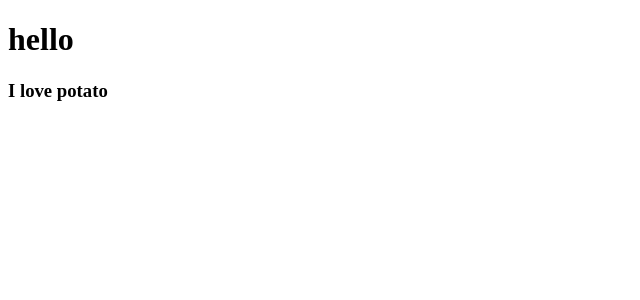
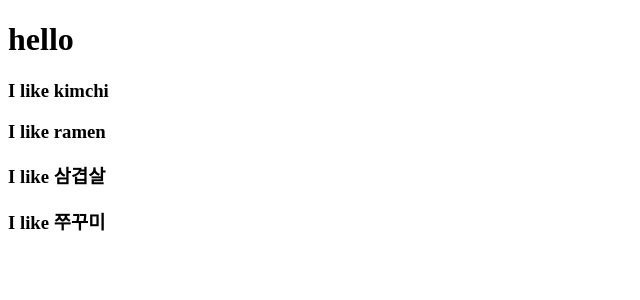
Before and after one commit to ttaerrim/movie-app, a React (Create React App) app: page / in a window 1280 px wide. Shown: the top 300 px of the page, without its empty margins (0-640 px from the left). Built offline with nearby package versions, Linux system fonts and the light colour scheme.

Commit message:
컴포넌트 전달하는 방법 <props 사용하기>

```diff
--- a/src/App.js
+++ b/src/App.js
@@ -1,11 +1,16 @@
 import React from 'react';
-import Potato from './Potato';
 
+function Food({ fav }) {
+  return <h3>I like {fav}</h3>;
+}
 function App() {
   return (
     <div className="App">
       <h1>hello</h1>
-      <Potato />
+      <Food fav="kimchi" />
+      <Food fav="ramen" />
+      <Food fav="삼겹살" />
+      <Food fav="쭈꾸미" />
     </div>
 
   );
--- a/src/Potato.js
+++ /dev/null
@@ -1,9 +0,0 @@
-import React from "react";
-
-function Potato() {
-    return (
-        <h3>I love potato</h3>
-    )
-}
-
-export default Potato;
```
